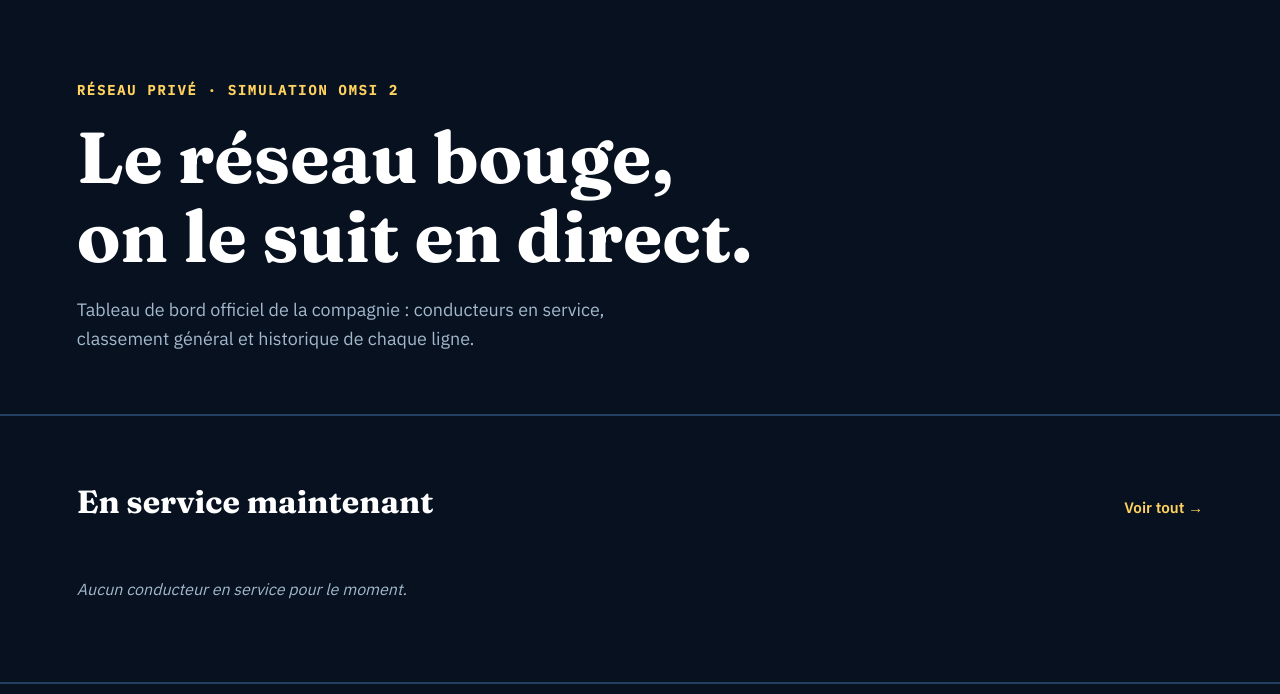
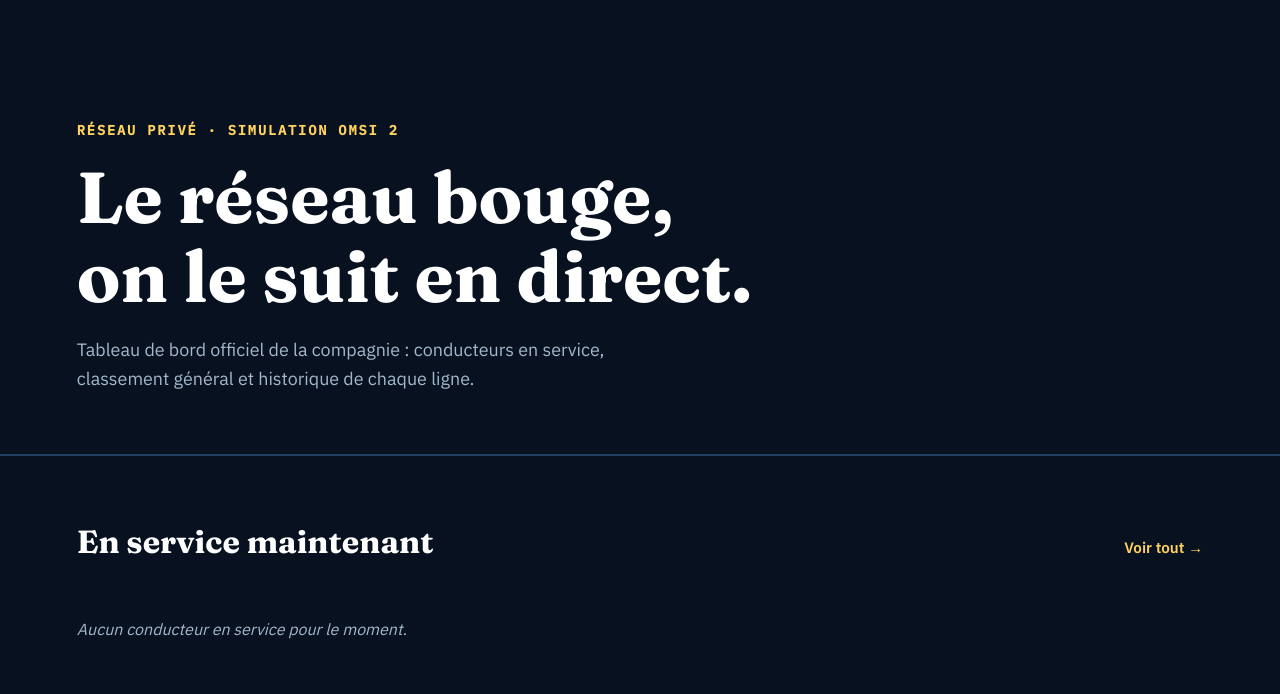
Before and after one commit to Trans-Europe-Rail/Marseille-Transport-Service-, a Flask app: page / in a window 1280 px wide. Shown: the part 93-787 px from the top of the page. Run offline with Flask 3, Linux system fonts and the light colour scheme.

Commit message:
Adjust padding for hero section in index.html
Increased padding for the hero section to enhance layout.

```diff
--- a/templates/index.html
+++ b/templates/index.html
@@ -34,7 +34,7 @@
   nav .links a:hover { color: var(--gold); }
   @media (max-width: 768px) { nav .links { display: none; } }
 
-  .hero { padding: 80px 6vw 60px; }
+  .hero { padding: 120px 6vw 60px; }
   .hero .eyebrow { font-family: 'IBM Plex Mono', monospace; font-size: 0.85rem; letter-spacing: 0.14em; text-transform: uppercase; color: var(--gold); margin-bottom: 16px; font-weight: 600; }
   .hero h1 { font-size: clamp(2.5rem, 6vw, 4.5rem); font-weight: 700; line-height: 1.1; margin-bottom: 20px; color: var(--paper); }
   .hero .lede { max-width: 50ch; color: var(--muted); font-size: 1.12rem; }
```
